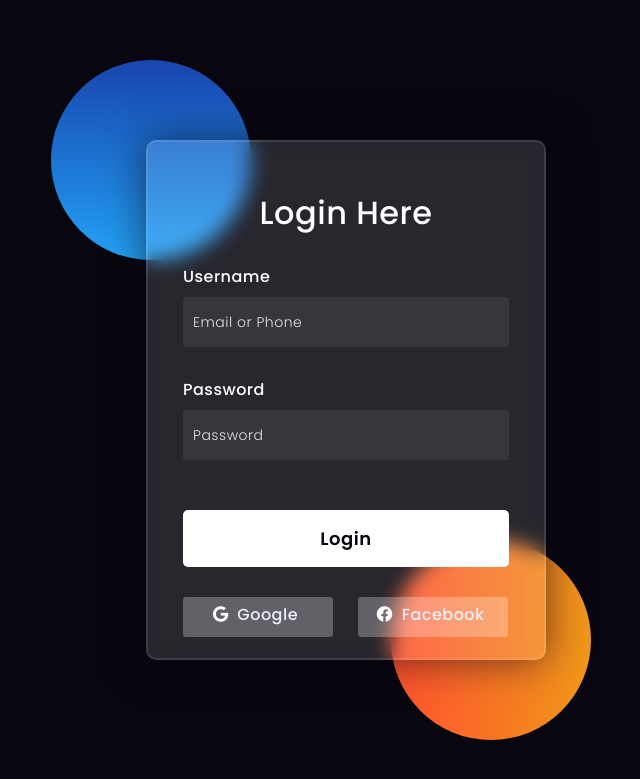
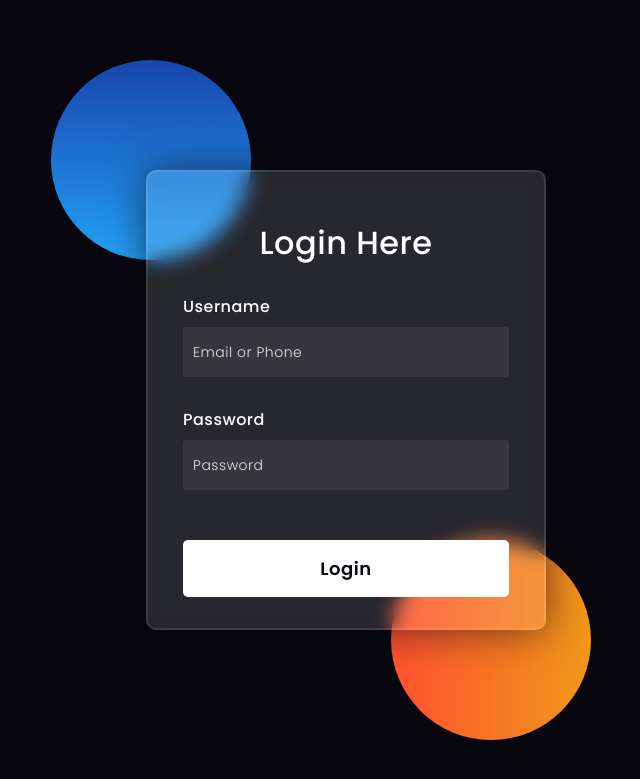
Before and after one commit to V014/nalipiri, a PHP site: page / in a window 1280 px wide. Shown: the top 779 px of the page, without its empty margins (294-934 px from the left). Run offline with PHP 8.4, Linux system fonts and the light colour scheme.

Commit message:
removed unnecessary social link buttons

```diff
--- a/css/login.css
+++ b/css/login.css
@@ -40,7 +40,7 @@ body{
     bottom: -80px;
 }
 form{
-    height: 520px;
+    height: 460px;
     width: 400px;
     background-color: rgba(255,255,255,0.13);
     position: absolute;
--- a/index.php
+++ b/index.php
@@ -26,10 +26,10 @@
 
         <button type="submit" name="submit">Login</button>
 
-        <div class="social">
+        <!-- <div class="social">
           <div class="go"><i class="fab fa-google"></i>  Google</div>
           <div class="fb"><i class="fab fa-facebook"></i>  Facebook</div>
-        </div>
+        </div> -->
     </form>
 </body>
 </html>
```
